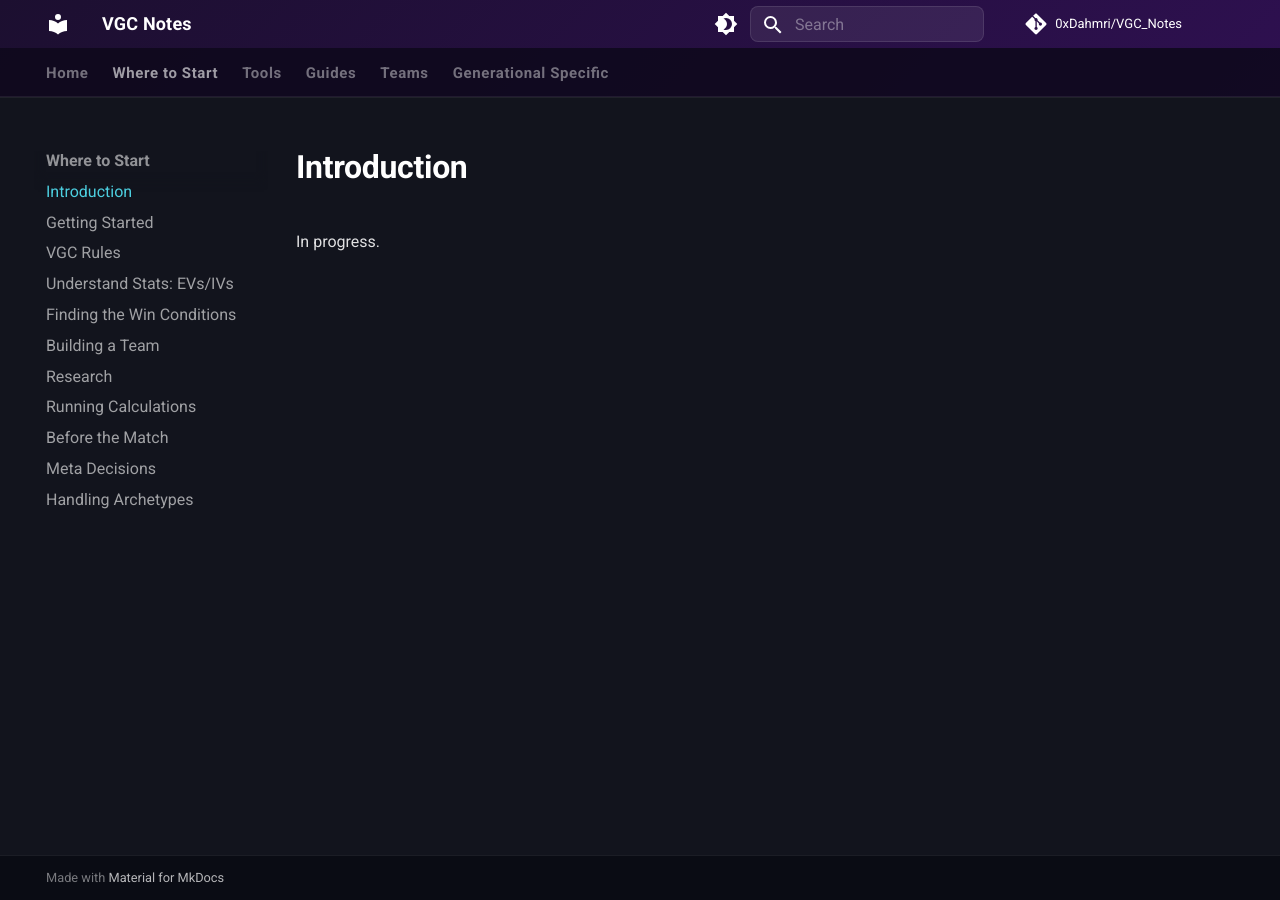
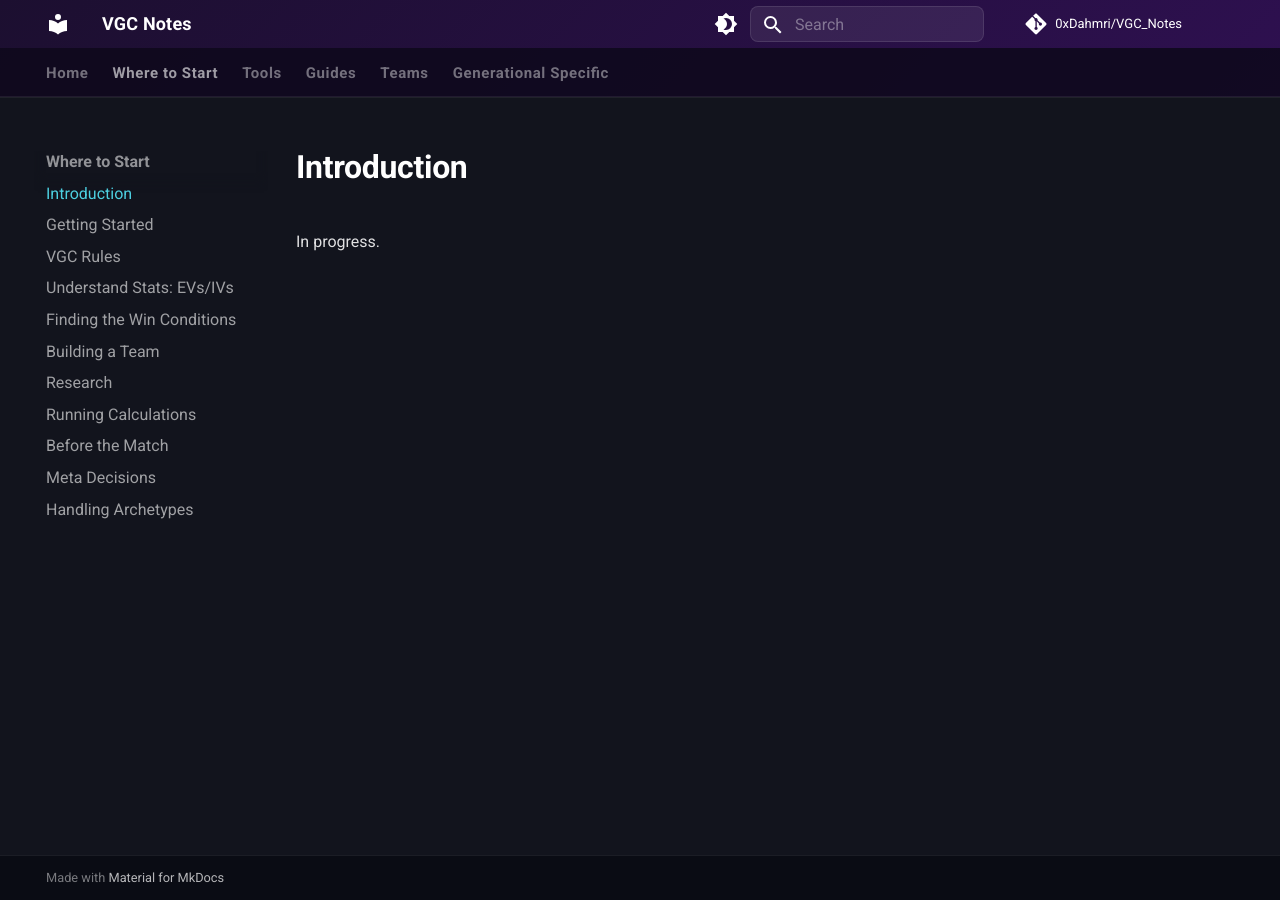
Before and after one commit to 0xDahmri/VGC_Notes, an MkDocs documentation site: the page built from docs/where-to-start/introduction.md, in a window 1280 px wide. Built offline with MkDocs 1.6.1 and Material for MkDocs 9.7.7, drawn with Linux system fonts in a browser that asks for light colours; comment, search, counter and statistics services are not loaded.

Commit message:
Format fix

```diff
--- a/docs/css/custom.css
+++ b/docs/css/custom.css
@@ -62,6 +62,20 @@
 /* ── Sidebar & navigation ── */
 .md-sidebar {
   background: #12141d;
+}
+
+/* Narrow the primary sidebar so tool content isn't squeezed.
+   Material 9.x uses --md-sidebar-width in its grid-template-columns,
+   so overriding the variable cascades to both sidebar width and content offset. */
+:root {
+  --md-sidebar-width: 9rem;
+}
+
+/* Allow long nav items to wrap gracefully in the narrower sidebar */
+.md-nav__link {
+  white-space: normal !important;
+  word-break: break-word;
+  line-height: 1.35;
 }
 
 .md-nav__title {
--- a/docs/js/team-sheet.js
+++ b/docs/js/team-sheet.js
@@ -13,13 +13,12 @@
   function tsSetItemIcon(i, name) {
     const img = document.getElementById(`ov${i}-item-icon`);
     if (!img) return;
-    if (name && name.trim()) {
-      img.src = itemIconUrl(name.trim());
-      img.style.display = 'inline-block';
-    } else {
-      img.src = '';
-      img.style.display = 'none';
-    }
+    img.style.display = 'none';
+    img.src = '';
+    if (!name || !name.trim()) return;
+    img.onload  = function () { this.style.display = 'inline-block'; };
+    img.onerror = function () { this.style.display = 'none'; this.src = ''; };
+    img.src = itemIconUrl(name.trim());
   }
 
   const selected = [null, null, null, null, null, null];
```
